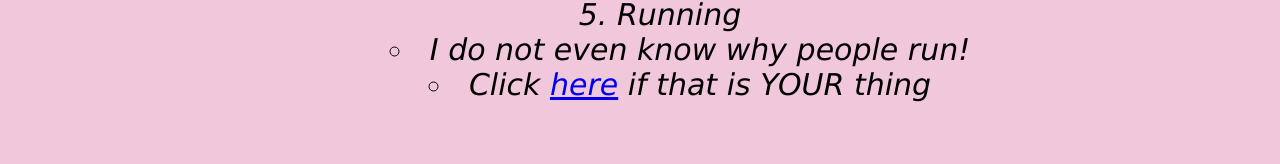
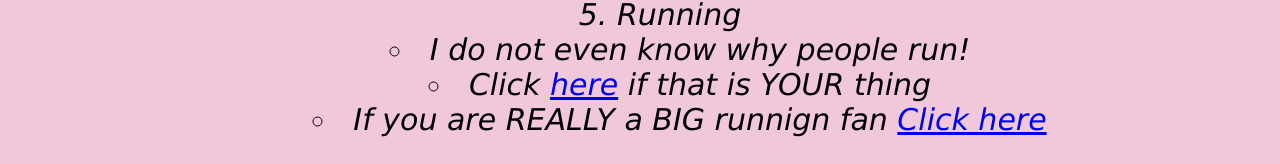
Before and after one commit to AsanteLA/201Demo, a plain HTML site: page index.html in a window 1280 px wide. Shown: the part 1414-1578 px from the top of the page. Drawn offline with Linux system fonts and the light colour scheme.

Commit message:
Rick Roll

```diff
--- a/index.html
+++ b/index.html
@@ -51,6 +51,7 @@
             <ul>
                 <li> I do not even know why people run!</li>
                 <li>Click <a href="html/running.html">here</a> if that is YOUR thing</li>
+                <li> If you are REALLY a BIG runnign fan <a href="https://youtu.be/dQw4w9WgXcQ?si=DofZkitB8NNx-D1F">Click here</a></li>
             </ul>
         </li>
     </ol>
```
